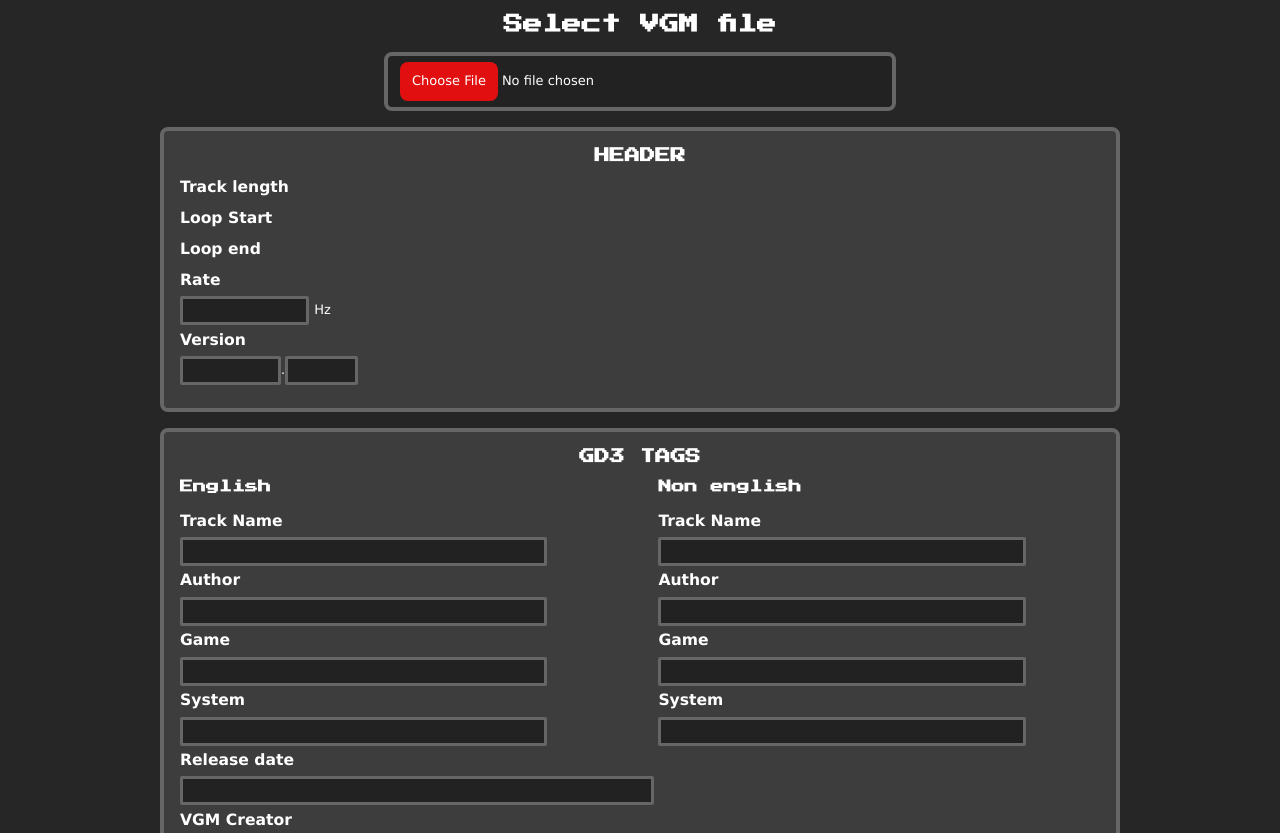
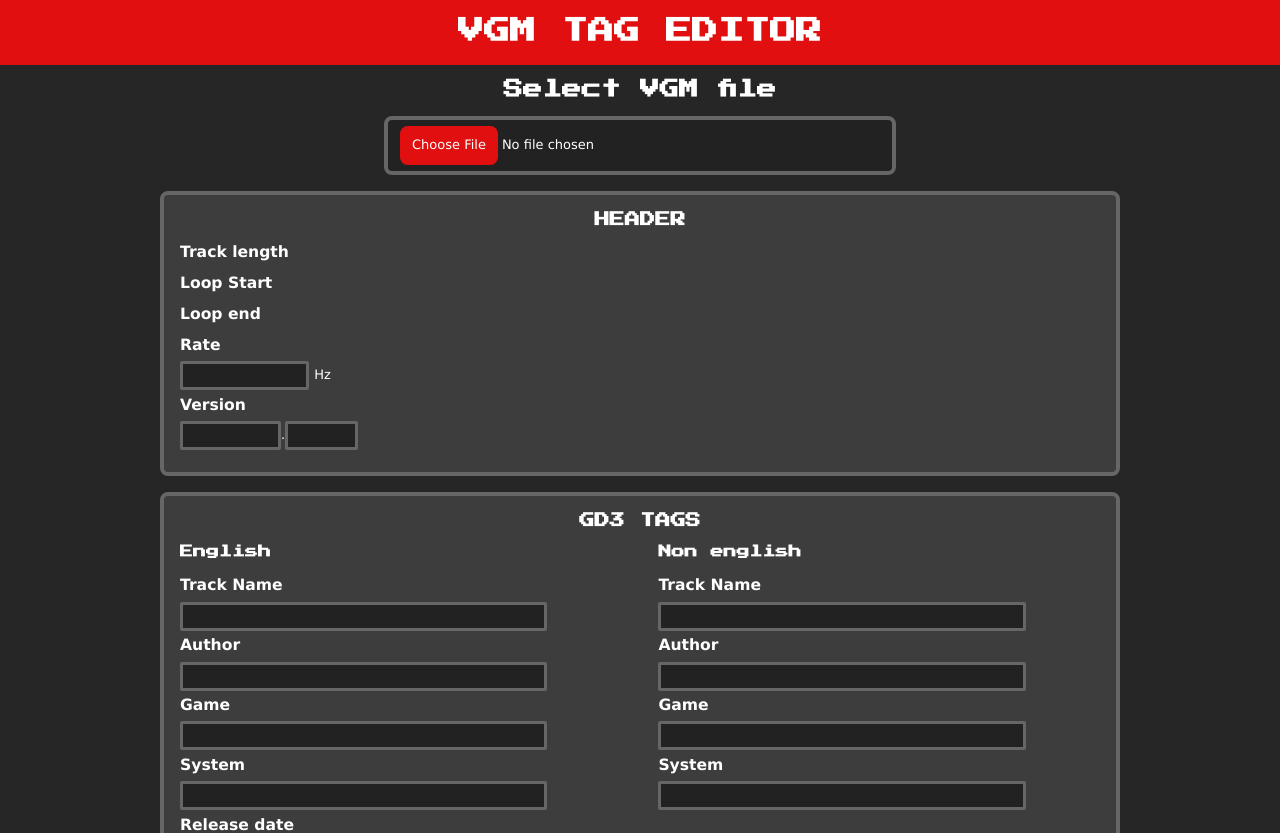
Before and after one commit to JMV76489/vgm-tag-editor-web, a React (Vite) app: page / in a window 1280 px wide. Shown: the top 833 px of the page. Built offline with nearby package versions, Linux system fonts and the light colour scheme.

Commit message:
feat: add a simple banner div refactor: envolve app elements under a div called "app"

```diff
--- a/src/VGMTagEditorApp.tsx
+++ b/src/VGMTagEditorApp.tsx
@@ -4,7 +4,10 @@ import { VGMDataViewer } from './components/vgm-data-viewer/VGMDataViewer';
 export const VGMTagEditorApp = () => {
 
   return (
-    <div>
+    <div className='app'>
+      <div className='banner'>
+        <h1>VGM TAG EDITOR</h1>
+      </div>
       <VGMDataViewer />
     </div>
   )
```
